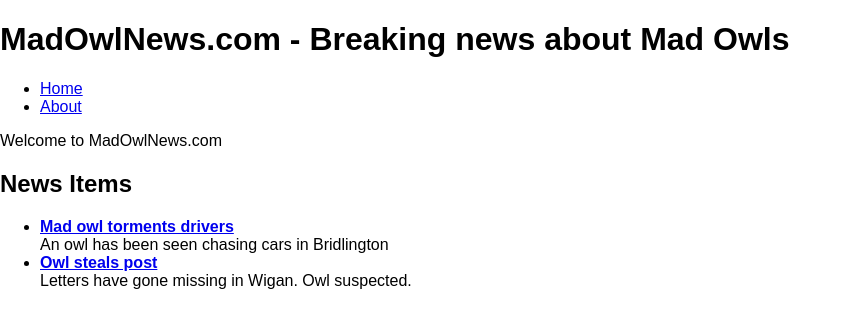
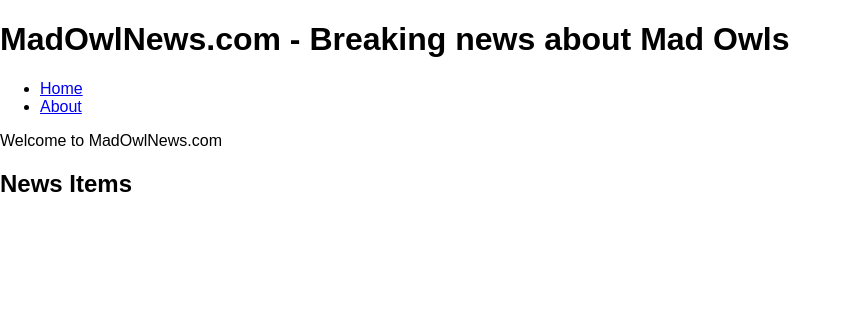
Before and after one commit to nurislam03/NewsPortal, a React (Create React App) app in the folder client/: page / in a window 1280 px wide. Shown: the top 328 px of the page, without its empty margins (0-852 px from the left). Built offline with nearby package versions, Linux system fonts and the light colour scheme.

Commit message:
added Redux | setup done

```diff
--- a/client/package.json
+++ b/client/package.json
@@ -6,8 +6,11 @@
     "prop-types": "^15.6.1",
     "react": "^16.4.0",
     "react-dom": "^16.4.0",
+    "react-redux": "^5.0.7",
     "react-router-dom": "^4.2.2",
-    "react-scripts": "1.1.4"
+    "react-scripts": "1.1.4",
+    "redux": "^4.0.0",
+    "redux-thunk": "^2.3.0"
   },
   "scripts": {
     "start": "react-scripts start",
--- a/client/src/App.js
+++ b/client/src/App.js
@@ -6,10 +6,13 @@ import About from './components/layouts/About';
 import Layout from './components/layouts/Layout';
 import NewsItemDetail from './components/presentation/NewsItemDetail';
 
+import { Provider } from 'react-redux';
+import store from './stores/store';
 
 class App extends Component {
   render() {
     return (
+        <Provider store={store}>
             <BrowserRouter>
                 <Layout>
                     <Route exact path="/" component={Home} />
@@ -17,6 +20,7 @@ class App extends Component {
                     <Route path='/news/:id' component={NewsItemDetail}/>
                 </Layout>
             </BrowserRouter>
+        </Provider>
        );
   }
 }
--- a/client/src/components/containers/News.js
+++ b/client/src/components/containers/News.js
@@ -1,18 +1,29 @@
-import React, {Component} from 'react';
+import React, { Component} from 'react';
 import NewsItemListing from '../presentation/NewsItemListing';
+import { connect } from 'react-redux'
 
 class News extends Component {
-    render() {
+    render(){
+
+        const newsItems = this.props.news.map( (news, i) => {
+            return ( <li key={i}><NewsItemListing data = {news} /></li> );
+        });
+
         return (
             <div>
                 <h2>News Items</h2>
                 <ul>
-                    <li><NewsItemListing id="1" title="Mad owl torments drivers" teaser="An owl has been seen chasing cars in Bridlington" /></li>
-                    <li><NewsItemListing id="2" title="Owl steals post" teaser="Letters have gone missing in Wigan. Owl suspected." /></li>
+                    {newsItems}
                 </ul>
             </div>
         )
     }
 }
 
-export default News
+const mapStateToProps = state => {
+    return {
+        news: state.news.news
+    }
+}
+
+export default connect(mapStateToProps)(News)
--- a/client/src/components/presentation/NewsItemListing.js
+++ b/client/src/components/presentation/NewsItemListing.js
@@ -5,18 +5,20 @@ import { Link } from 'react-router-dom';
 class NewsItemListing extends Component {
     render() {
         return (
-			<div>
-                <div><Link to={`/news/${this.props.id}`}><b>{this.props.title}</b></Link></div>
-                <div>{this.props.teaser}</div>
+            <div>
+                <div><Link to={`/news/${this.props.data.id}`}><b>{this.props.data.title}</b></Link></div>
+                <div>{this.props.data.teaser}</div>
             </div>
         )
     }
 }
 
 NewsItemListing.propTypes = {
-    id: PropTypes.string.isRequired,
-    title: PropTypes.string.isRequired,
-    teaser: PropTypes.string.isRequired
+    data: PropTypes.shape({
+        id: PropTypes.string.isRequired,
+        title: PropTypes.string.isRequired,
+        teaser: PropTypes.string.isRequired
+    })
 };
 
 export default NewsItemListing
--- /dev/null
+++ b/client/src/constants/actionTypes.js
@@ -0,0 +1,3 @@
+export default {
+  NEWS_RECEIVED: 'NEWS_RECEIVED'
+}
--- /dev/null
+++ b/client/src/reducers/newsReducer.js
@@ -0,0 +1,20 @@
+import constants from '../constants/actionTypes'
+
+var initialState = {
+  news: []
+}
+
+export default (state = initialState, action) => {
+
+  var updated = Object.assign({}, state)
+
+  switch(action.type) {
+
+    case constants.NEWS_RECEIVED:
+      updated['news'] = action.news
+      return updated
+
+    default:
+      return state
+    }
+}
--- /dev/null
+++ b/client/src/stores/store.js
@@ -0,0 +1,14 @@
+import { createStore, combineReducers, applyMiddleware } from 'redux';
+import thunk from 'redux-thunk';
+import newsReducer from '../reducers/newsReducer';
+
+const store = createStore(
+  combineReducers({
+    news: newsReducer
+  }),
+  applyMiddleware(
+    thunk
+  )
+);
+
+export default store;
```
Also changed, not shown: client/src/actions/actions.js (added, +8 -0 lines), 1 other file (tests, documents, lock files or other folders). Lines whose indentation alone changed are shown as unchanged.
